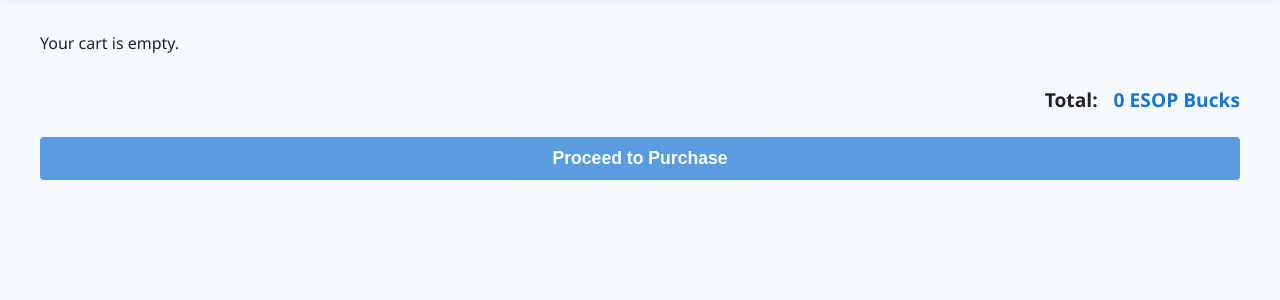
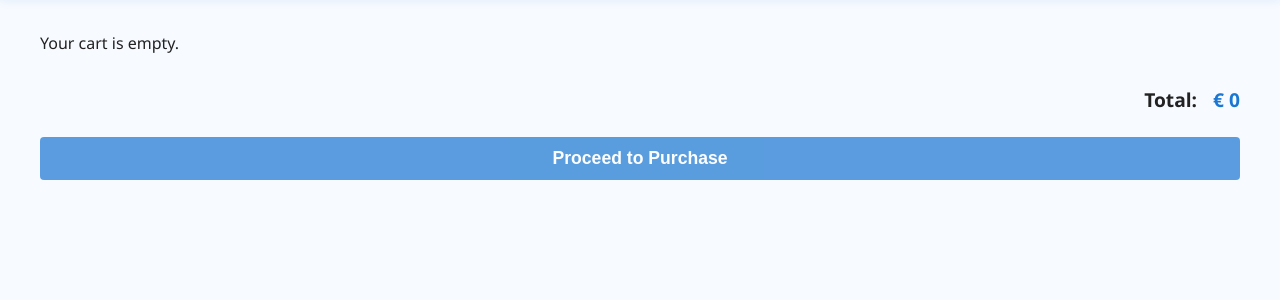
Before and after one commit to Kassicus/NESOP-Store, a PHP site: page /cart.html in a window 1280 px wide. Shown: the part 88-388 px from the top of the page. Run offline with PHP 8.4, Linux system fonts and the light colour scheme.

Commit message:
Currency changes

```diff
--- a/cart.html
+++ b/cart.html
@@ -63,7 +63,7 @@
               <div class="cart-item-info">
                 <div class="cart-item-title">${item.item}</div>
                 <div class="cart-item-desc">${item.description}</div>
-                <div class="cart-item-price">${item.price} ESOP Bucks</div>
+                <div class="cart-item-price">€ ${item.price}</div>
                 <button class="remove-cart-btn" onclick="removeFromCart(${idx})">Remove</button>
               </div>
             </div>
@@ -82,7 +82,7 @@
             <div class="cart-list">${itemsHtml}</div>
             <div class="cart-total-row">
               <span class="cart-total-label">Total:</span>
-              <span class="cart-total-value">${total} ESOP Bucks</span>
+              <span class="cart-total-value">€ ${total}</span>
             </div>
             <button class="checkout-btn" id="checkout-btn" ${cart.length === 0 ? 'disabled' : ''}>Proceed to Purchase</button>
             <div id="checkout-message" style="margin-top:1rem;"></div>
@@ -99,7 +99,7 @@
               const username = getCurrentUser();
               let balance = getUserBalance(users, username);
               if (balance < total) {
-                document.getElementById('checkout-message').innerHTML = '<span style="color:red;">Insufficient ESOP Bucks for this purchase.</span>';
+                document.getElementById('checkout-message').innerHTML = '<span style="color:red;">Insufficient € for this purchase.</span>';
                 return;
               }
               // Deduct balance
@@ -107,7 +107,7 @@
               setUserBalance(users, username, balance);
               // Generate order text
               const now = new Date();
-              const orderText = `Order for: ${username}\nDate: ${now.toLocaleDateString()}\nTime: ${now.toLocaleTimeString()}\n\nItems:\n${cart.map(i => `- ${i.item} (${i.price} ESOP Bucks)`).join('\n')}\n\nTotal: ${total} ESOP Bucks\n`;
+              const orderText = `Order for: ${username}\nDate: ${now.toLocaleDateString()}\nTime: ${now.toLocaleTimeString()}\n\nItems:\n${cart.map(i => `- ${i.item} (€ ${i.price})`).join('\n')}\n\nTotal: € ${total}\n`;
               // Download order file
               downloadOrderFile(orderText, username);
               // Persist balance to backend
--- a/scripts/store.js
+++ b/scripts/store.js
@@ -39,12 +39,12 @@ function showStore(username) {
         <div class="container">
           <h1 class="store-title">NESOP Swag Store</h1>
           <div class="user-info">
-            <span>Welcome, ${username}! Balance: ${balance} ESOP Bucks</span>
-            <span id="admin-panel-link">${isAdmin ? '<button onclick=\"window.location.href=\'admin.html\'\" class=\"admin-link logout-btn\">Admin Panel</button>' : ''}</span>
+            <span>Welcome, ${username}! Balance: € ${balance}</span>
             <a href="cart.html" class="cart-link" title="View Cart">
               <svg xmlns="http://www.w3.org/2000/svg" viewBox="0 0 32 32" class="cart-icon" width="28" height="28"><defs><style>.cls-1{fill:#231f20}</style></defs><g id="cart"><path class="cls-1" d="M29.46 10.14A2.94 2.94 0 0 0 27.1 9H10.22L8.76 6.35A2.67 2.67 0 0 0 6.41 5H3a1 1 0 0 0 0 2h3.41a.68.68 0 0 1 .6.31l1.65 3 .86 9.32a3.84 3.84 0 0 0 4 3.38h10.37a3.92 3.92 0 0 0 3.85-2.78l2.17-7.82a2.58 2.58 0 0 0-.45-2.27zM28 11.86l-2.17 7.83A1.93 1.93 0 0 1 23.89 21H13.48a1.89 1.89 0 0 1-2-1.56L10.73 11H27.1a1 1 0 0 1 .77.35.59.59 0 0 1 .13.51z"/><circle class="cls-1" cx="14" cy="26" r="2"/><circle class="cls-1" cx="24" cy="26" r="2"/></g></svg>
               <span id="cart-count-badge" class="cart-count-badge">0</span>
             </a>
+            ${isAdmin ? '<button onclick="window.location.href=\'admin.html\'" class="admin-link logout-btn" style="margin-left:0.5rem;margin-right:0.5rem;">Admin Panel</button>' : ''}
             <button id="logout-btn" class="logout-btn">Logout</button>
           </div>
         </div>
@@ -76,7 +76,7 @@ function renderItems(items) {
         <h3 class="product-name">${item.item}</h3>
         <p class="product-desc">${item.description}</p>
         <div class="product-bottom">
-          <span class="product-price">${item.price} ESOP Bucks</span>
+          <span class="product-price">€ ${item.price}</span>
           <button class="add-cart-btn" data-idx="${idx}">Add to Cart</button>
         </div>
       </div>
--- a/styles/main.css
+++ b/styles/main.css
@@ -153,7 +153,7 @@ body {
   top: -6px;
   right: -5px;
   color: #fff;
-  background: #1560a8;
+  background: #f27a12;
   border-radius: 50%;
   padding: 0 6px;
   font-size: 0.85rem;
@@ -343,3 +343,10 @@ body {
 .admin-link:hover {
   background: #125ea7;
 }
+
+.admin-table td:nth-child(3), .admin-table th:nth-child(3) {
+  max-width: 320px;
+  word-break: break-word;
+  white-space: pre-line;
+  overflow-wrap: break-word;
+}
```
Also changed, not shown: nesop_store.db, 2 other files.
